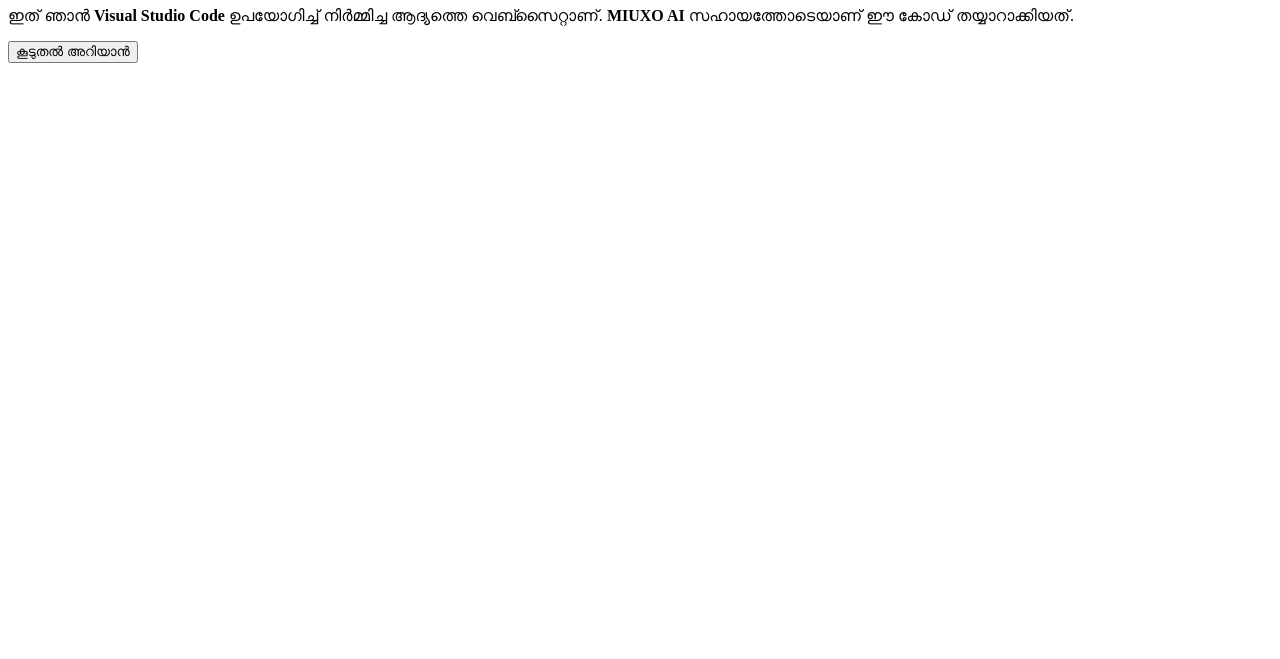
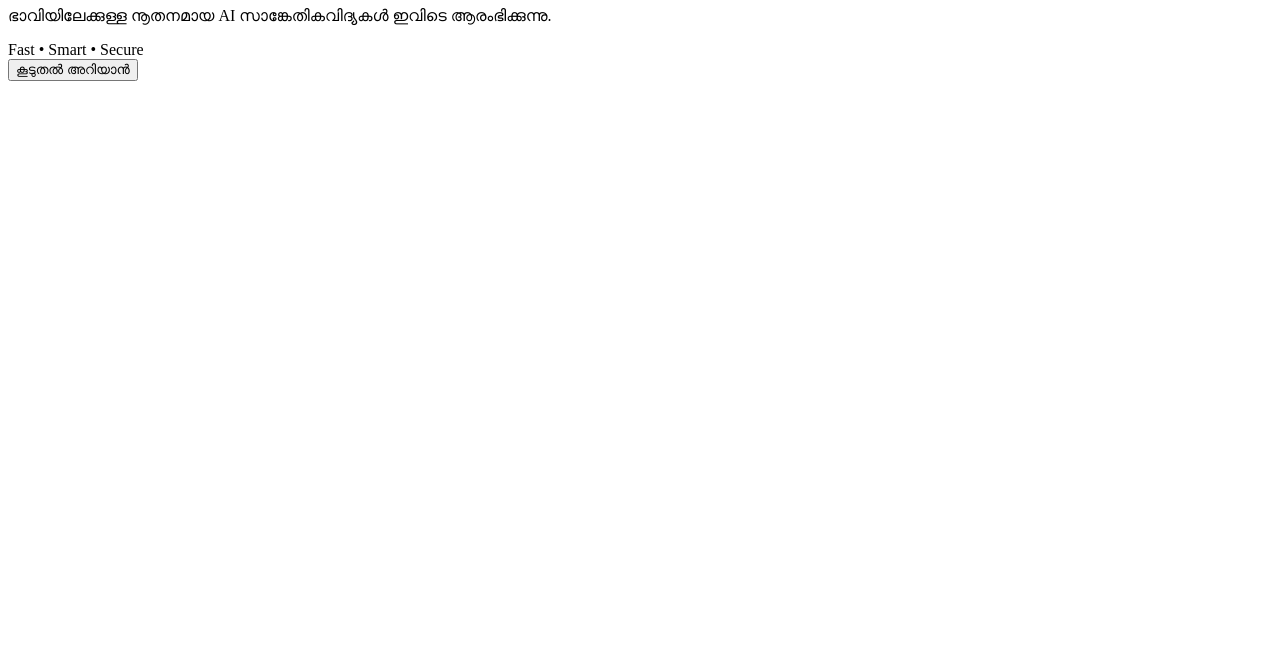
Before and after one commit to shammas427/miuxo, a plain HTML site: page index.html in a window 1280 px wide. Shown: the part 141-800 px from the top of the page. Drawn offline with Linux system fonts and the light colour scheme.

Commit message:
Update index.html

```diff
--- a/index.html
+++ b/index.html
@@ -3,7 +3,7 @@
 <head>
     <meta charset="UTF-8">
     <meta name="viewport" content="width=device-width, initial-scale=1.0">
-    <title>MIUXO AI - എന്റെ വെബ്സൈറ്റ്</title>
+    <title>MIUXO AI - സ്മാർട്ട് വെബ്ബ്</title>
     <link rel="stylesheet" href="style.css">
 </head>
 <body>
@@ -13,15 +13,18 @@
 
         <h1>MIUXO AI</h1>
 
-        <p>ഇത് ഞാൻ <b>Visual Studio Code</b> ഉപയോഗിച്ച് നിർമ്മിച്ച ആദ്യത്തെ വെബ്സൈറ്റാണ്.
-        <b>MIUXO AI</b> സഹായത്തോടെയാണ് ഈ കോഡ് തയ്യാറാക്കിയത്.</p>
+        <p>ഭാവിയിലേക്കുള്ള നൂതനമായ AI സാങ്കേതികവിദ്യകൾ ഇവിടെ ആരംഭിക്കുന്നു.</p>
+
+        <div class="stats">
+            <span>Fast</span> • <span>Smart</span> • <span>Secure</span>
+        </div>
 
         <button class="btn" onclick="welcomeMessage()">കൂടുതൽ അറിയാൻ</button>
     </div>
 
     <script>
         function welcomeMessage() {
-            alert("MIUXO AI-ലേക്ക് സ്വാഗതം! നിങ്ങളുടെ വെബ്സൈറ്റ് വിജയകരമായി അപ്ഡേറ്റ് ചെയ്തിരിക്കുന്നു.");
+            alert("MIUXO AI-ലേക്ക് സ്വാഗതം!");
         }
     </script>
 
```
